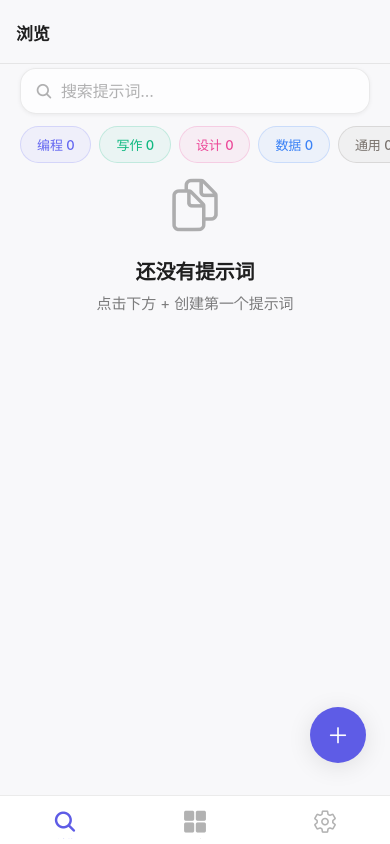
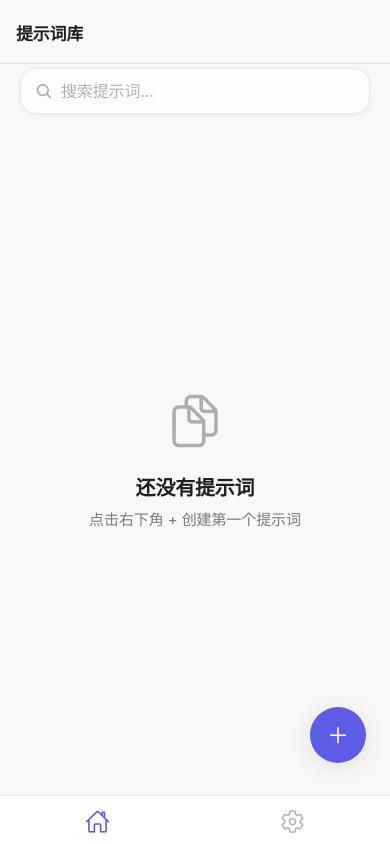
Before and after one commit to chowaa/prompt-library, a React Native app: screen / in a window 390 px wide. Built offline with nearby package versions, Linux system fonts and the light colour scheme.

Commit message:
refactor: 合并 Browse/Categories 标签为单一 Home 页面

```diff
--- a/src/navigation/TabNavigator.tsx
+++ b/src/navigation/TabNavigator.tsx
@@ -1,8 +1,7 @@
 import React from "react";
 import { createBottomTabNavigator } from "@react-navigation/bottom-tabs";
 import { Ionicons } from "@expo/vector-icons";
-import BrowseScreen from "../screens/BrowseScreen";
-import CategoriesScreen from "../screens/CategoriesScreen";
+import HomeScreen from "../screens/HomeScreen";
 import SettingsScreen from "../screens/SettingsScreen";
 import { useTheme } from "../hooks/useTheme";
 import { TabParamList } from "../types";
@@ -43,22 +42,12 @@ export default function TabNavigator() {
       }}
     >
       <Tab.Screen
-        name="Browse"
-        component={BrowseScreen}
+        name="Home"
+        component={HomeScreen}
         options={{
-          title: "浏览",
+          title: "提示词库",
           tabBarIcon: ({ color, size }) => (
-            <Ionicons name="search" size={size} color={color} />
-          ),
-        }}
-      />
-      <Tab.Screen
-        name="Categories"
-        component={CategoriesScreen}
-        options={{
-          title: "分类",
-          tabBarIcon: ({ color, size }) => (
-            <Ionicons name="grid" size={size} color={color} />
+            <Ionicons name="home-outline" size={size} color={color} />
           ),
         }}
       />
```
